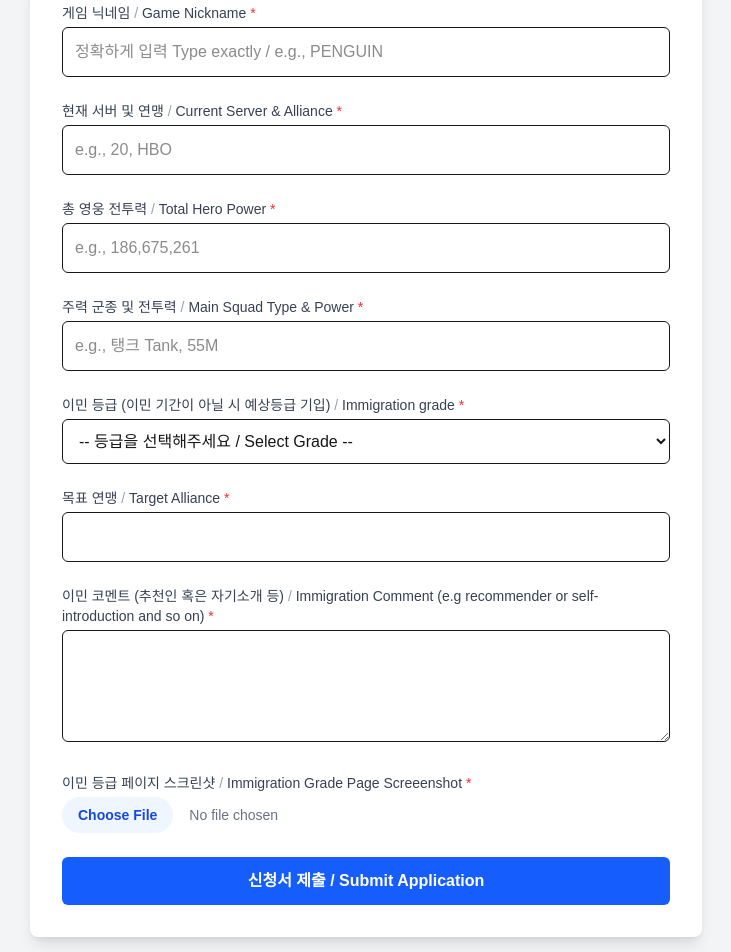
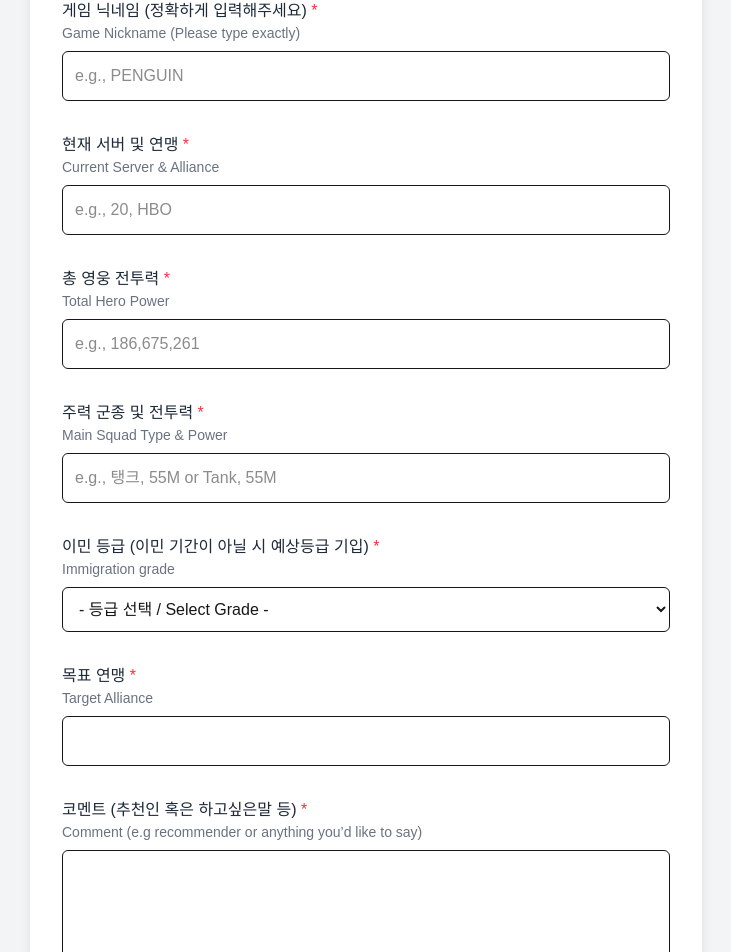
Before and after one commit to lastwarAI/immigration-form, a Next.js app: page / in a window 1280 px wide. Shown: the part 309-1261 px from the top of the page, without its empty margins (274-1005 px from the left). Built offline with nearby package versions, Linux system fonts and the light colour scheme.

Commit message:
신청 페이지 가독성 최적화

```diff
--- a/src/app/page.tsx
+++ b/src/app/page.tsx
@@ -1,4 +1,4 @@
-// src/app/page.tsx 전체 코드 (코멘트 필수 항목으로, 문구는 그대로)
+// src/app/page.tsx 전체 코드 (라벨, 플레이스홀더, 줄바꿈 최종 수정)
 
 'use client';
 
@@ -42,35 +42,92 @@ export default function Home() {
     <main className="min-h-screen w-full bg-gray-100 flex items-center justify-center p-4 md:p-8">
       <div className="w-full max-w-2xl mx-auto">
         <div className="bg-white p-6 md:p-8 rounded-lg shadow-lg mb-8 border-l-4 border-blue-500">
-          <h1 className="text-3xl md:text-4xl font-bold text-gray-800">20서버 이민 신청 <span className="text-gray-400 font-normal">/</span> Server 20 Immigration</h1>
+          {/* --- ▼▼▼ 제목 줄바꿈 적용 ▼▼▼ --- */}
+          <h1 className="text-3xl md:text-4xl font-bold text-gray-800">
+            20서버 이민 신청
+            <span className="block text-xl md:text-2xl text-gray-500 font-normal mt-1">
+              Server 20 Immigration
+            </span>
+          </h1>
           <p className="text-gray-600 mt-4 text-base md:text-lg whitespace-pre-line">
             서버 이민을 위한 신청서를 작성해주세요.
             Please fill out the application form for server transfer.
           </p>
         </div>
-        <form className="bg-white p-6 md:p-8 rounded-lg shadow-lg space-y-6" onSubmit={handleSubmit}>
-          <div><label htmlFor="nickname" className="block text-sm font-medium text-gray-700 mb-1">게임 닉네임 <span className="text-gray-400">/</span> Game Nickname <span className="text-red-500">*</span></label><input id="nickname" name="nickname" className="w-full border p-3 rounded-md" placeholder="정확하게 입력 Type exactly / e.g., PENGUIN" required /></div>
-          <div><label htmlFor="currentServer" className="block text-sm font-medium text-gray-700 mb-1">현재 서버 및 연맹 <span className="text-gray-400">/</span> Current Server & Alliance <span className="text-red-500">*</span></label><input id="currentServer" name="currentServer" className="w-full border p-3 rounded-md" placeholder="e.g., 20, HBO" required /></div>
-          <div><label htmlFor="power" className="block text-sm font-medium text-gray-700 mb-1">총 영웅 전투력 <span className="text-gray-400">/</span> Total Hero Power <span className="text-red-500">*</span></label><input id="power" name="power" className="w-full border p-3 rounded-md" placeholder="e.g., 186,675,261" required /></div>
-          <div><label htmlFor="mainSquad" className="block text-sm font-medium text-gray-700 mb-1">주력 군종 및 전투력 <span className="text-gray-400">/</span> Main Squad Type & Power <span className="text-red-500">*</span></label><input id="mainSquad" name="mainSquad" className="w-full border p-3 rounded-md" placeholder="e.g., 탱크 Tank, 55M" required /></div>
-          <div><label htmlFor="immigrationGrade" className="block text-sm font-medium text-gray-700 mb-1">이민 등급 (이민 기간이 아닐 시 예상등급 기입) <span className="text-gray-400">/</span> Immigration grade <span className="text-red-500">*</span></label><select id="immigrationGrade" name="immigrationGrade" className="w-full border p-3 rounded-md bg-white" defaultValue="" required><option value="" disabled>-- 등급을 선택해주세요 / Select Grade --</option><option value="Gold">노란색 / Gold</option><option value="Purple">보라색 / Purple</option><option value="Blue">파랑색 / Blue</option><option value="White">흰색 / White</option></select></div>
-          <div><label htmlFor="targetAlliance" className="block text-sm font-medium text-gray-700 mb-1">목표 연맹 <span className="text-gray-400">/</span> Target Alliance <span className="text-red-500">*</span></label><input id="targetAlliance" name="targetAlliance" className="w-full border p-3 rounded-md" required /></div>
+        <form className="bg-white p-6 md:p-8 rounded-lg shadow-lg space-y-8" onSubmit={handleSubmit}>
 
-          {/* --- ▼▼▼ 여기가 수정된 부분입니다 ▼▼▼ --- */}
+          {/* --- ▼▼▼ 모든 라벨과 플레이스홀더 수정 및 줄바꿈 적용 ▼▼▼ --- */}
           <div>
-            <label htmlFor="note" className="block text-sm font-medium text-gray-700 mb-1">
-              이민 코멘트 (추천인 혹은 자기소개 등) <span className="text-gray-400">/</span> Immigration Comment (e.g recommender or self-introduction and so on) <span className="text-red-500">*</span>
+            <label htmlFor="nickname" className="block text-base font-medium text-gray-800">
+              게임 닉네임 (정확하게 입력해주세요) <span className="text-red-500">*</span>
+              <span className="block text-sm text-gray-500 font-normal">Game Nickname (Please type exactly)</span>
             </label>
-            <textarea
-              id="note"
-              name="note"
-              className="w-full border p-3 rounded-md h-28"
-              required // required 속성 추가
-            />
+            <input id="nickname" name="nickname" className="mt-2 w-full border p-3 rounded-md" placeholder="e.g., PENGUIN" required />
+          </div>
+
+          <div>
+            <label htmlFor="currentServer" className="block text-base font-medium text-gray-800">
+              현재 서버 및 연맹 <span className="text-red-500">*</span>
+              <span className="block text-sm text-gray-500 font-normal">Current Server & Alliance</span>
+            </label>
+            <input id="currentServer" name="currentServer" className="mt-2 w-full border p-3 rounded-md" placeholder="e.g., 20, HBO" required />
+          </div>
+
+          <div>
+            <label htmlFor="power" className="block text-base font-medium text-gray-800">
+              총 영웅 전투력 <span className="text-red-500">*</span>
+              <span className="block text-sm text-gray-500 font-normal">Total Hero Power</span>
+            </label>
+            <input id="power" name="power" className="mt-2 w-full border p-3 rounded-md" placeholder="e.g., 186,675,261" required />
+          </div>
+
+          <div>
+            <label htmlFor="mainSquad" className="block text-base font-medium text-gray-800">
+              주력 군종 및 전투력 <span className="text-red-500">*</span>
+              <span className="block text-sm text-gray-500 font-normal">Main Squad Type & Power</span>
+            </label>
+            <input id="mainSquad" name="mainSquad" className="mt-2 w-full border p-3 rounded-md" placeholder="e.g., 탱크, 55M or Tank, 55M" required />
+          </div>
+
+          <div>
+            <label htmlFor="immigrationGrade" className="block text-base font-medium text-gray-800">
+              이민 등급 (이민 기간이 아닐 시 예상등급 기입) <span className="text-red-500">*</span>
+              <span className="block text-sm text-gray-500 font-normal">Immigration grade</span>
+            </label>
+            <select id="immigrationGrade" name="immigrationGrade" className="mt-2 w-full border p-3 rounded-md bg-white" defaultValue="" required>
+              <option value="" disabled>- 등급 선택 / Select Grade -</option>
+              <option value="Gold">노란색 / Gold</option>
+              <option value="Purple">보라색 / Purple</option>
+              <option value="Blue">파랑색 / Blue</option>
+              <option value="White">흰색 / White</option>
+            </select>
+          </div>
+
+          <div>
+            <label htmlFor="targetAlliance" className="block text-base font-medium text-gray-800">
+              목표 연맹 <span className="text-red-500">*</span>
+              <span className="block text-sm text-gray-500 font-normal">Target Alliance</span>
+            </label>
+            <input id="targetAlliance" name="targetAlliance" className="mt-2 w-full border p-3 rounded-md" required />
+          </div>
+
+          <div>
+            <label htmlFor="note" className="block text-base font-medium text-gray-800">
+              코멘트 (추천인 혹은 하고싶은말 등) <span className="text-red-500">*</span>
+              <span className="block text-sm text-gray-500 font-normal">Comment (e.g recommender or anything you’d like to say)</span>
+            </label>
+            <textarea id="note" name="note" className="mt-2 w-full border p-3 rounded-md h-28" required />
+          </div>
+
+          <div>
+            <label htmlFor="file" className="block text-base font-medium text-gray-800">
+              이민 등급 페이지 스크린샷 <span className="text-red-500">*</span>
+              <span className="block text-sm text-gray-500 font-normal">Immigration Grade Page Screeenshot</span>
+            </label>
+            <input id="file" type="file" name="file" accept="image/*" className="mt-2 w-full text-sm text-gray-500 file:mr-4 file:py-2 file:px-4 file:rounded-full file:border-0 file:text-sm file:font-semibold file:bg-blue-50 file:text-blue-700 hover:file:bg-blue-100" required />
           </div>
           {/* --- ▲▲▲ 여기까지 ▲▲▲ --- */}
 
-          <div><label htmlFor="file" className="block text-sm font-medium text-gray-700 mb-1">이민 등급 페이지 스크린샷 <span className="text-gray-400">/</span> Immigration Grade Page Screeenshot <span className="text-red-500">*</span></label><input id="file" type="file" name="file" accept="image/*" className="w-full text-sm text-gray-500 file:mr-4 file:py-2 file:px-4 file:rounded-full file:border-0 file:text-sm file:font-semibold file:bg-blue-50 file:text-blue-700 hover:file:bg-blue-100" required /></div>
           <div><button type="submit" disabled={isLoading} className="w-full flex items-center justify-center bg-blue-600 text-white px-4 py-3 rounded-md font-semibold disabled:bg-gray-400">{isLoading && <LoadingSpinner />}{isLoading ? '제출 중 / Submitting...' : '신청서 제출 / Submit Application'}</button></div>
           {successMessage && (<div className="text-green-700 bg-green-100 p-4 rounded-md text-center font-semibold">{successMessage}</div>)}
           {error && (<div className="text-red-700 bg-red-100 p-4 rounded-md text-center font-semibold">{error}</div>)}
```
